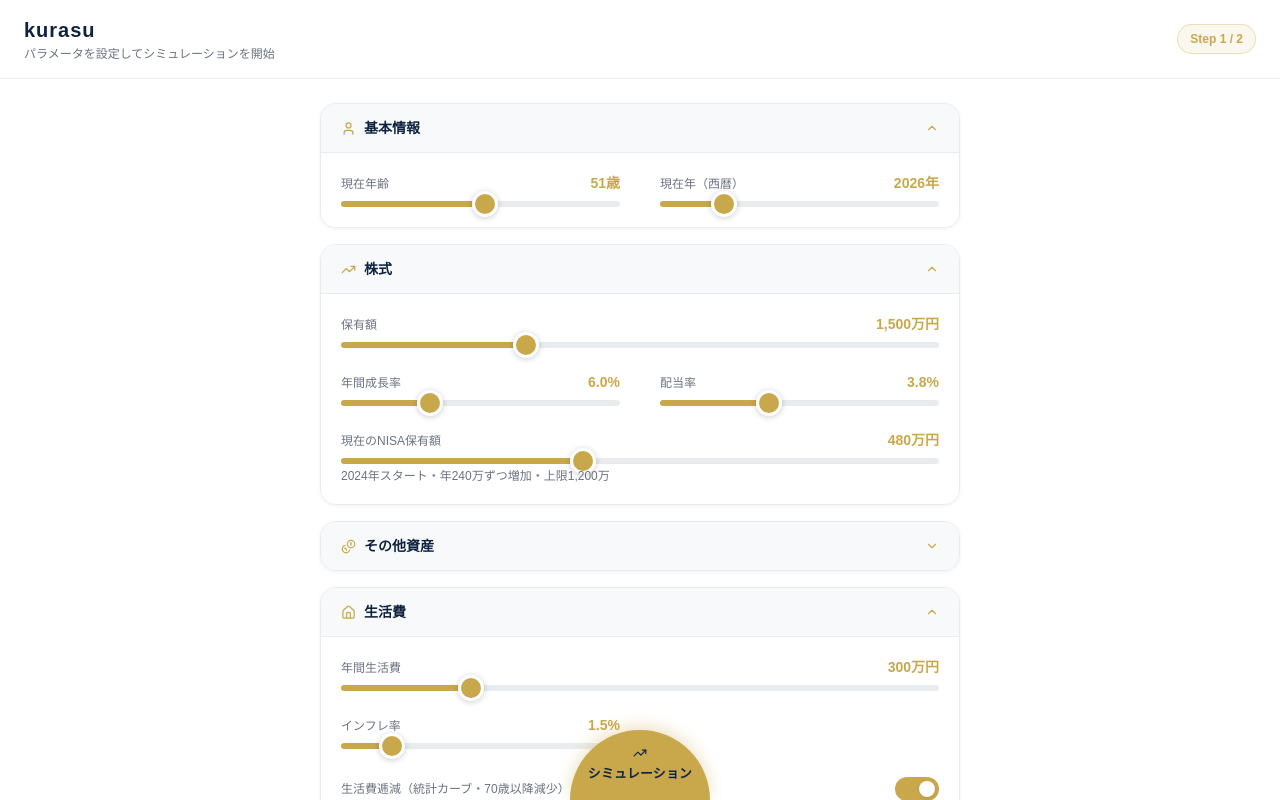
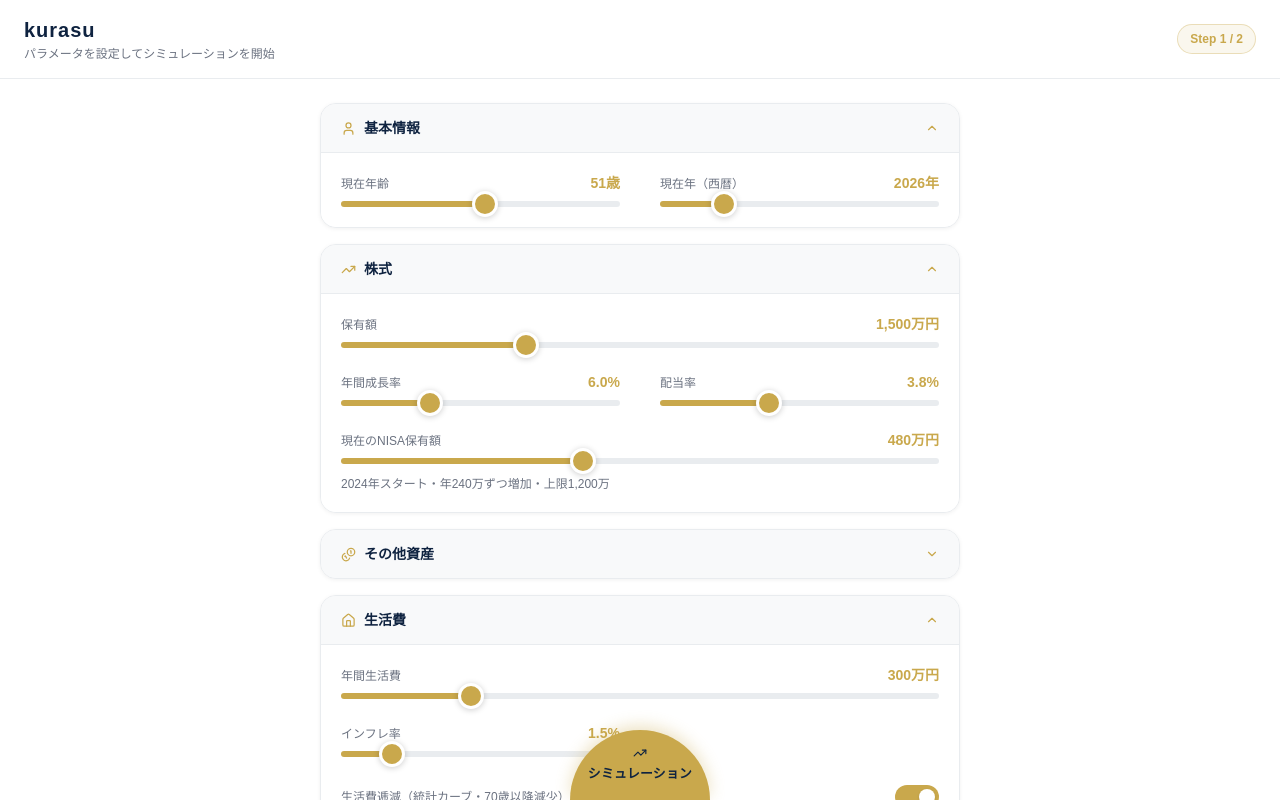
Before and after one commit to toyakaku10-creator/kurasu, a Next.js app: page /kurasu in a window 1280 px wide. Shown: the top 800 px of the page. Built offline with nearby package versions, Linux system fonts and the light colour scheme.

Commit message:
fix: NISAヒントテキストとスライダーの重なりを修正

```diff
--- a/app/kurasu/InputClient.tsx
+++ b/app/kurasu/InputClient.tsx
@@ -205,7 +205,7 @@ export default function InputClient() {
               <Slider label="現在のNISA保有額" value={params.nisaCurrentAmount}
                 onChange={(v) => set('nisaCurrentAmount', v)} min={0} max={12_000_000} step={240_000}
                 display={yen} />
-              <p className="text-xs mt-1" style={{ color: SUB }}>2024年スタート・年240万ずつ増加・上限1,200万</p>
+              <p className="text-xs mt-3" style={{ color: SUB }}>2024年スタート・年240万ずつ増加・上限1,200万</p>
             </Full>
           </Sec>
 
```
